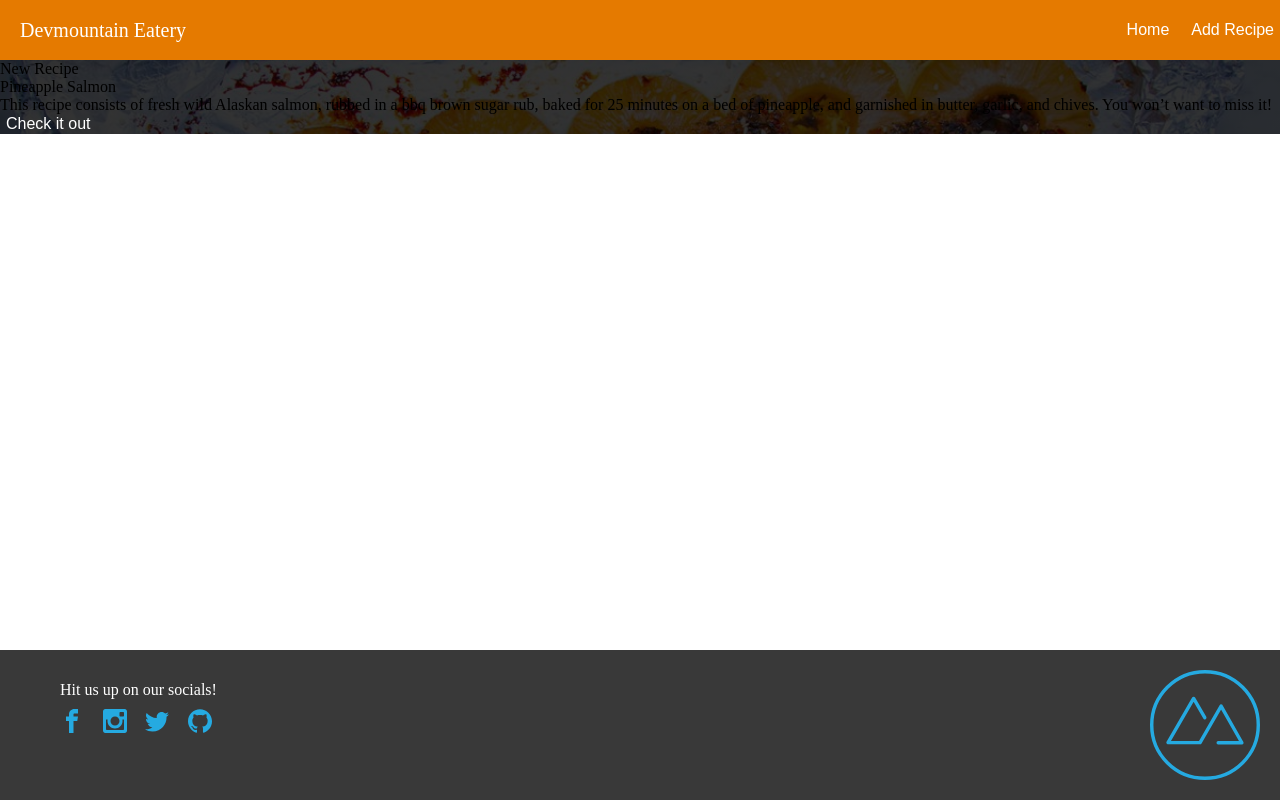
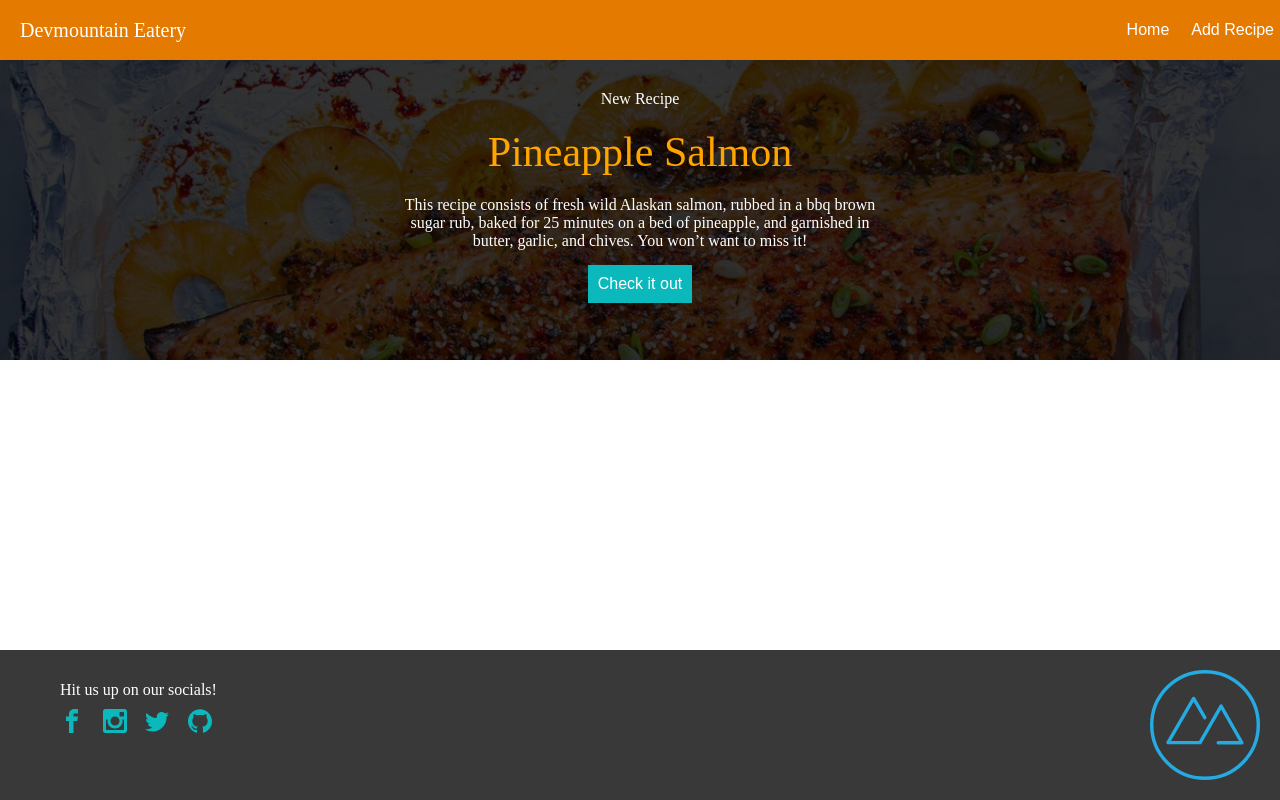
Before and after one commit to Mudpadans/Spec-Assingment3, a React (Create React App) app: page / in a window 1280 px wide. Shown: the top 800 px of the page. Built offline with nearby package versions, Linux system fonts and the light colour scheme; no server answers.

Commit message:
recipe card

```diff
--- a/src/components/Footer/Footer.jsx
+++ b/src/components/Footer/Footer.jsx
@@ -11,22 +11,22 @@ const Footer = () => {
         <div className={classes.socialsIcons}>
           <div className={classes.socialMedia}>
             <a href="https://www.devmountain.com" target="_blank">
-              <ImFacebook size="1.5em" color="25AAE1" />
+              <ImFacebook size="1.5em" color="#0BB9BC" />
             </a>
           </div>
           <div className={classes.socialMedia}>
             <a href="https://www.devmountain.com" target="_blank">
-              <ImInstagram size="1.5em" color="#25AAE1" />
+              <ImInstagram size="1.5em" color="#0BB9BC" />
             </a>
           </div>
           <div className={classes.socialMedia}>
             <a href="https://www.devmountain.com" target="_blank">
-              <ImTwitter size="1.5em" color="#25AAE1" />
+              <ImTwitter size="1.5em" color="#0BB9BC" />
             </a>
           </div>
           <div className={classes.socialMedia}>
             <a href="https://www.devmountain.com" target="_blank">
-              <ImGithub size="1.5em" color="#25AAE1" />
+              <ImGithub size="1.5em" color="#0BB9BC" />
             </a>
           </div>
         </div>
--- a/src/components/homeComponents/AdBanner.jsx
+++ b/src/components/homeComponents/AdBanner.jsx
@@ -12,17 +12,46 @@ const AdBanner = () => {
           rgba(0, 0, 0, 0.8)),
           url(${salmon})`,
         backgroundSize: "cover",
+        height: "300px",
       }}
     >
-      <div>
-        <h3>New Recipe</h3>
-        <h1>Pineapple Salmon</h1>
-        <h3>
+      <div
+        style={{
+          textAlign: "center",
+        }}
+      >
+        <h3
+          style={{
+            color: "white",
+            padding: "30px 0px 0px 0px"
+          }}
+        >New Recipe</h3>
+        <h1
+          style={{
+            color: "orange",
+            fontSize: "42px",
+            padding: "20px 0px"
+          }}
+        >Pineapple Salmon</h1>
+        <h3
+          style={{
+            color: "white",
+            width: "500px",
+            margin: "auto"
+          }}
+        >
           This recipe consists of fresh wild Alaskan salmon, rubbed in a bbq
           brown sugar rub, baked for 25 minutes on a bed of pineapple, and garnished in butter, garlic, and chives. You won’t want to miss it!
         </h3>
         <Link to="/recipe/3">
-          <button className="blue-btn">Check it out</button>
+          <button
+            style={{
+              color: "white",
+              backgroundColor: "#0BB9BC",
+              margin: "15px",
+              padding: "10px"
+            }}
+          >Check it out</button>
         </Link>
       </div>
     </div>
```
Also changed, not shown: src/components/RecipeCard/RecipeCard.jsx (added, +19 -0 lines), src/components/homeComponents/AdBanner.modules.css (deleted).
